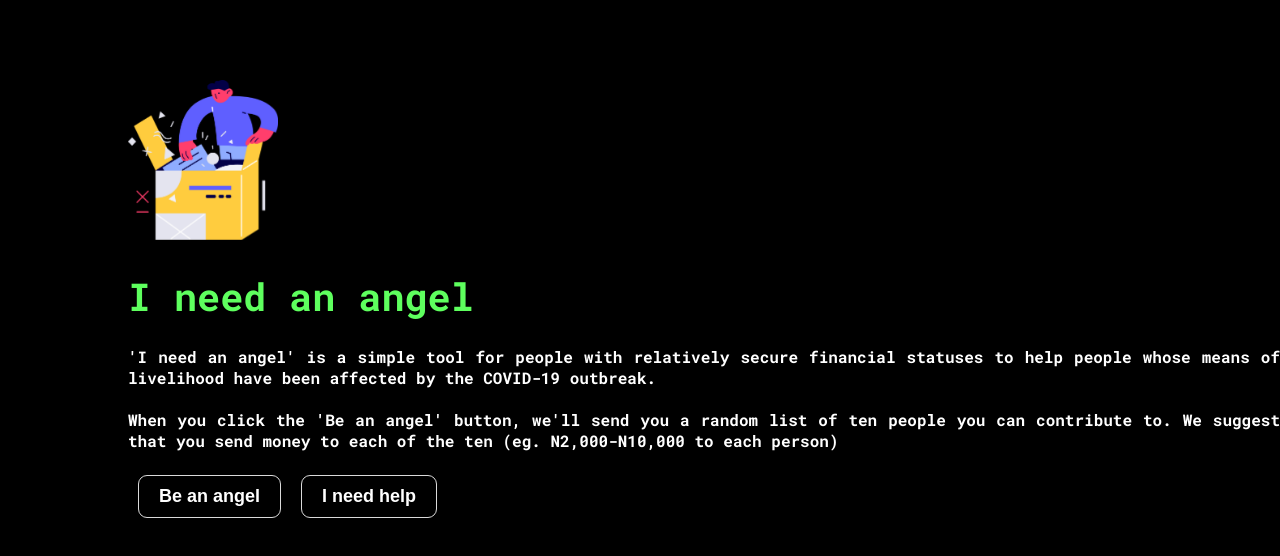
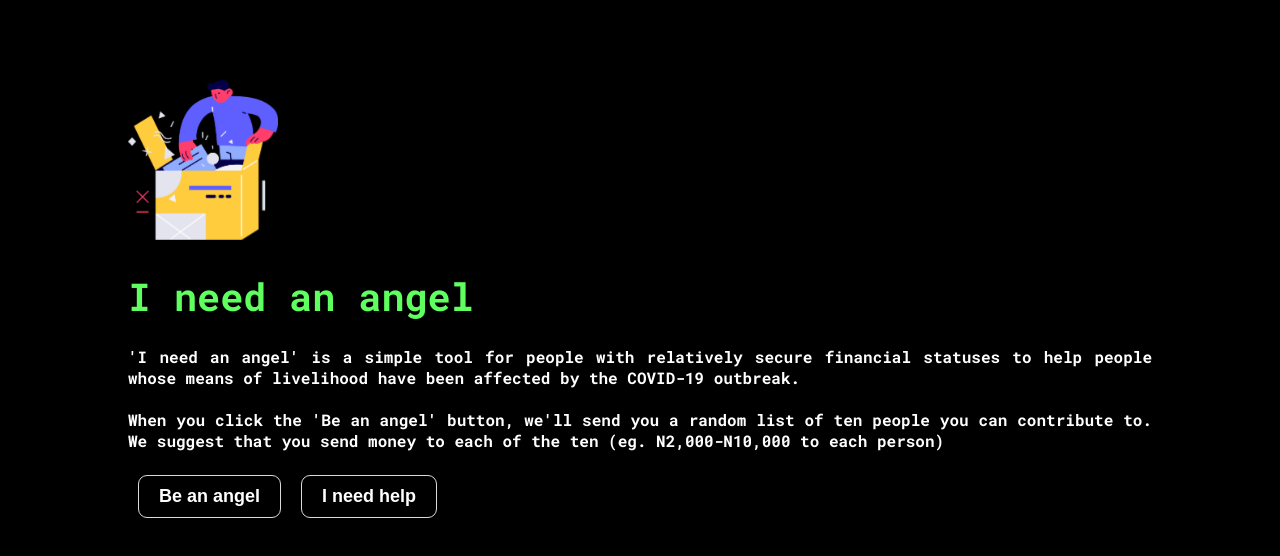
Before and after one commit to vunderkind/good-faith, a React (Create React App) app in the folder frontend/: page / in a window 1280 px wide. Shown: the top 556 px of the page. Built offline with nearby package versions, Linux system fonts and the light colour scheme.

Commit message:
styling blah

```diff
--- a/frontend/src/App.css
+++ b/frontend/src/App.css
@@ -6,6 +6,7 @@
   text-align: justify;
   padding-top: 10vh;
   padding-left: 10vw;
+  padding-right: 10vw;
   color: #fff;
   font-family: 'Roboto Mono', monospace;
   font-size: larger;
```
